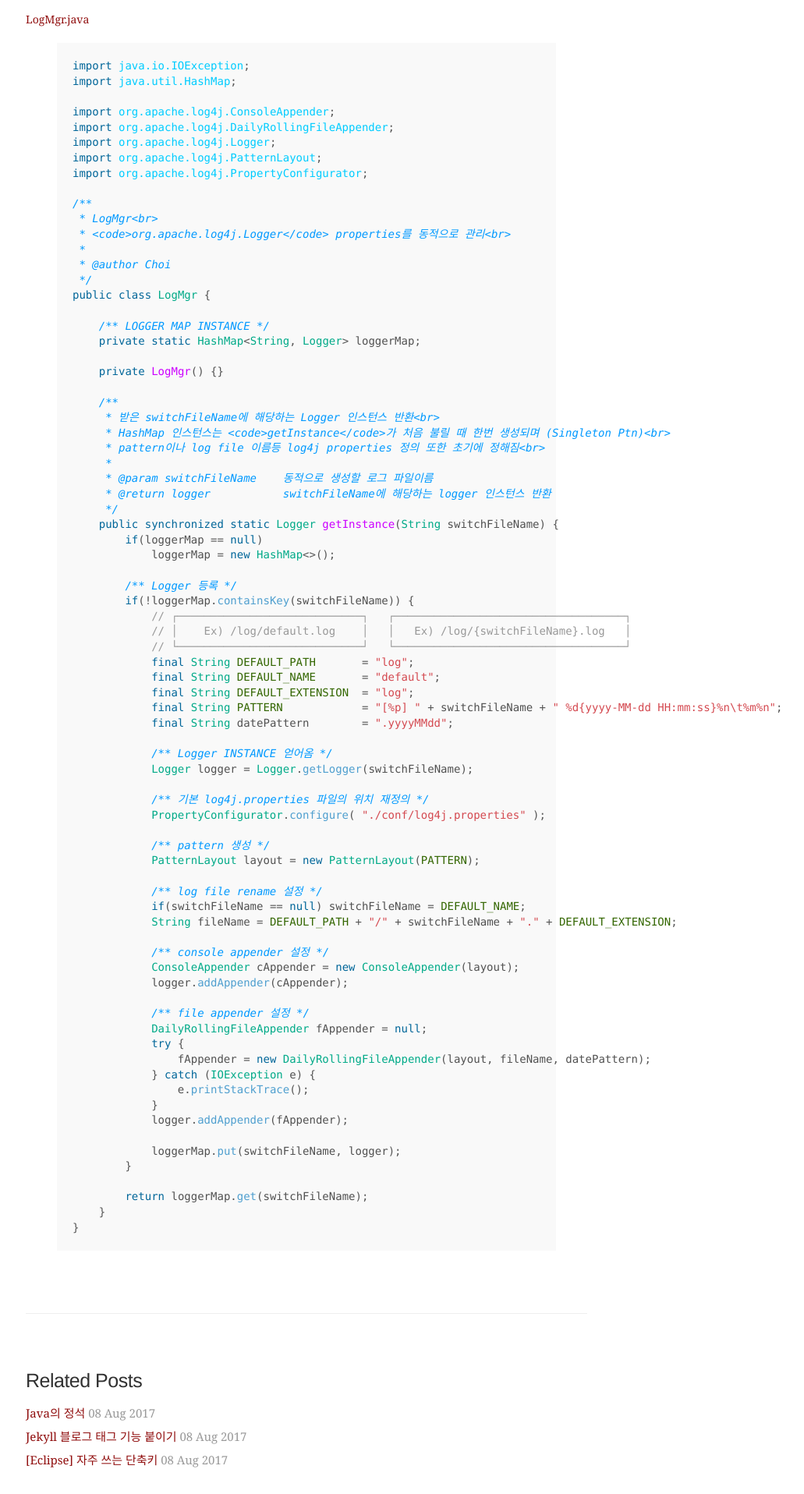
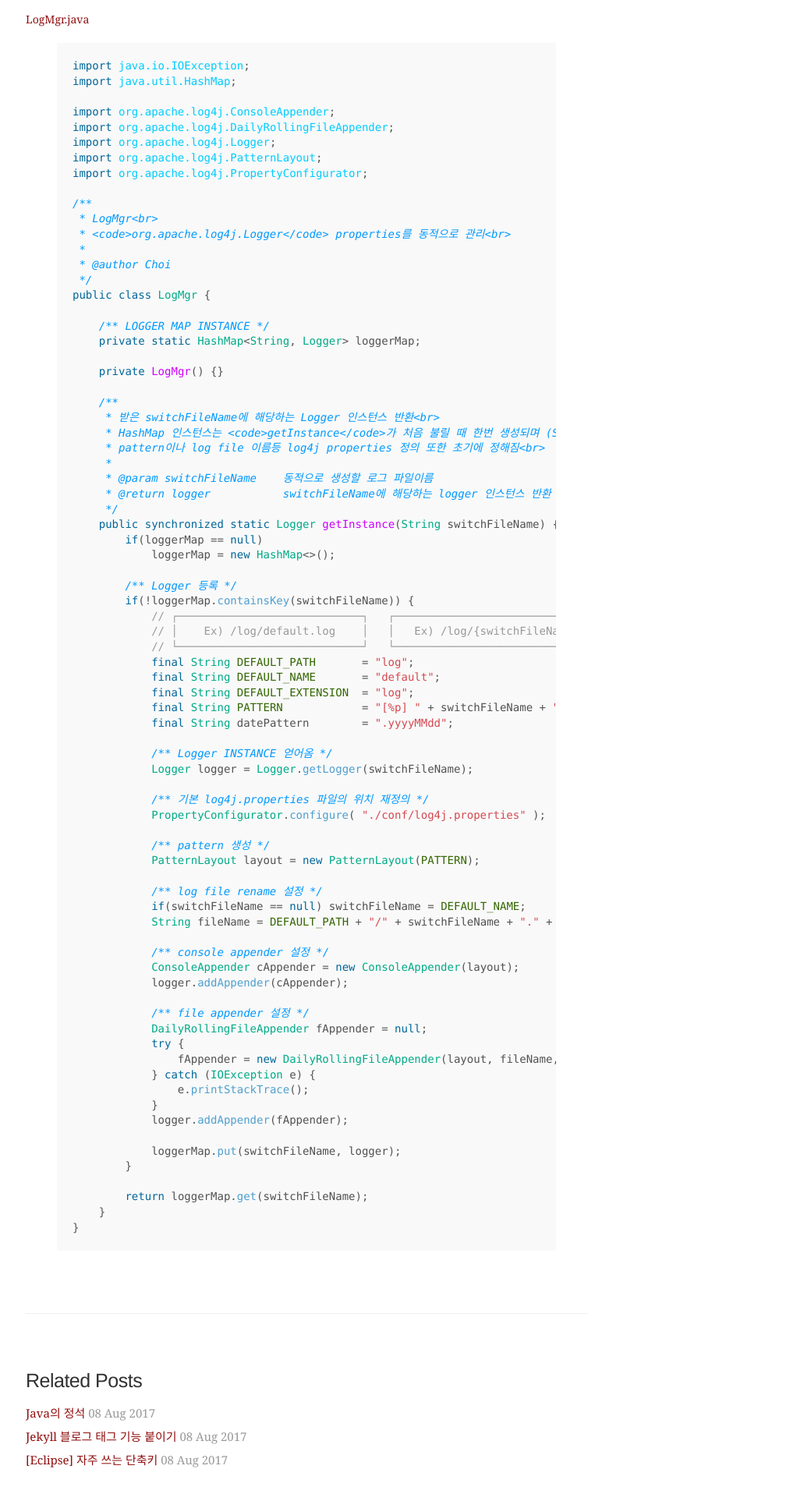
Before and after one commit to cholnh/cholnh.github.io, a Jekyll site: the page built from _posts/Dev/Java/2017-8-8-LogMgr.md, in a window 1280 px wide. Shown: the part 1163-3079 px from the top of the page at 78% size, without its empty margins (247-1278 px from the left). Built offline with Jekyll 4.4.1, drawn with Linux system fonts in a browser that asks for light colours; Markdown is read by kramdown in place of the engine named in the settings.

Commit message:
Update poole.css

```diff
--- a/public/css/poole.css
+++ b/public/css/poole.css
@@ -184,7 +184,8 @@ pre code {
 	tab-size: 4;
 	font-size: 14px;
 	margin-bottom: 0;
-  -webkit-overflow-scrolling: touch;
+  overflow: auto;
+  -webkit-overflow-scrolling: auto;
 }
 
 /* Quotes */
@@ -404,27 +405,3 @@ a.pagination-item:hover {
     border-bottom-right-radius: 4px;
   }
 }
-
-/* for mobile */
-::-webkit-scrollbar {
-    -webkit-appearance: none;
-}
-
-::-webkit-scrollbar:vertical {
-    width: 12px;
-}
-
-::-webkit-scrollbar:horizontal {
-    height: 12px;
-}
-
-::-webkit-scrollbar-thumb {
-    background-color: rgba(0, 0, 0, .5);
-    border-radius: 10px;
-    border: 2px solid #ffffff;
-}
-
-::-webkit-scrollbar-track {
-    border-radius: 10px;
-    background-color: #ffffff;
-}
```
